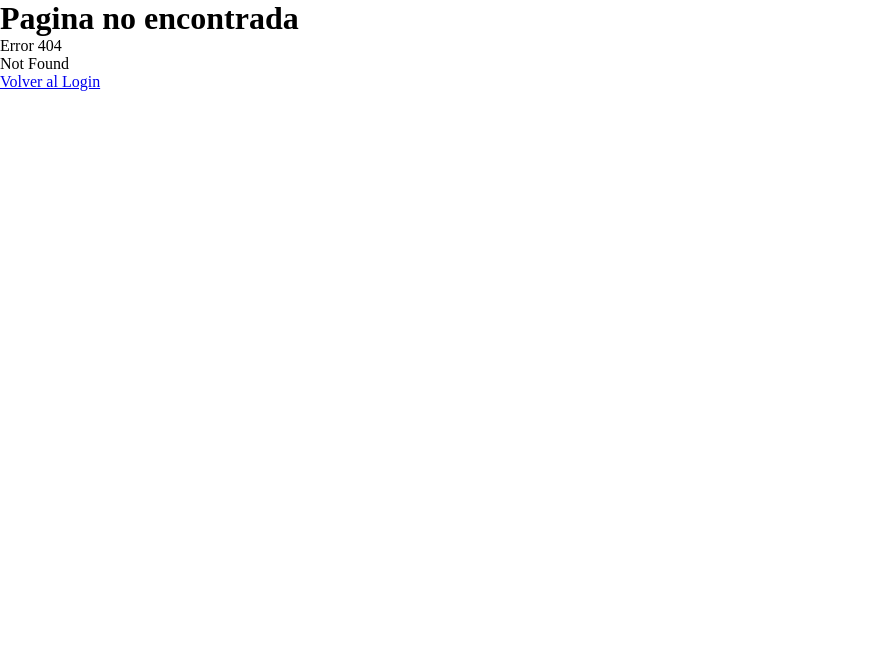
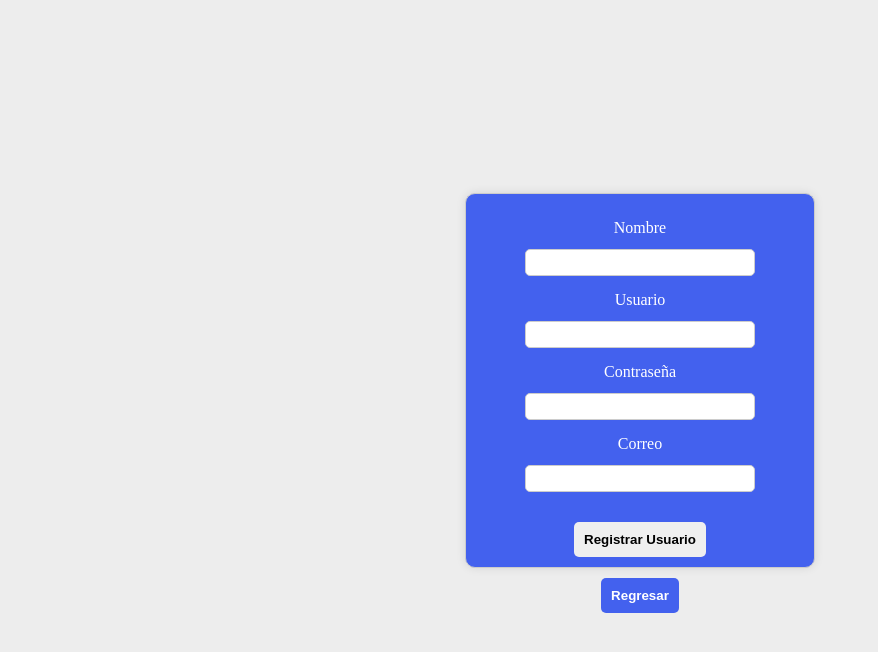
Before and after one commit to WeimarArenas/asistente-frontend-, a React (Create React App) app: page /Register in a window 1280 px wide. Before the commit this address had no page. Shown: the top 652 px of the page, without its empty margins (0-878 px from the left). Built offline with nearby package versions, Linux system fonts and the light colour scheme.

Commit message:
registro de usuarios ya completado

```diff
--- a/src/pages/Login.jsx
+++ b/src/pages/Login.jsx
@@ -1,44 +1,96 @@
-import { Link } from "react-router-dom";
+import { useNavigate, Link } from "react-router-dom";
+import React, { useState } from "react";
 
 // importo los estilos css
-import '../styles/login.css'
+import '../styles/login.css';
 
 function Login() {
+    const navigate = useNavigate();
+    const [verificado, setVerificado] = useState(false);
+    const [correo, setCorreo] = useState('');
+    const [clave, setClave] = useState('');
+    const [ingresoIntentado, setIngresoIntentado] = useState(false);
+
+    const handleLogin = async () => {
+        // Supongamos que response es la respuesta de la API
+        const response = await fetch(`http://127.0.0.1:5000/usuarios/${correo}/${clave}`);
+        const data = await response.json();
+
+        // Verificar si el usuario está verificado
+        const usuario = data.usuario && data.usuario.length > 0 ? data.usuario[0] : null;
+        const usuarioVerificado = usuario && usuario.verificado === 1;
+
+        setVerificado(!usuarioVerificado);
+        setIngresoIntentado(true);
+
+        if (usuarioVerificado) {
+            // Usuario verificado, redirigir a la página de inicio
+            navigate("/Home");
+        } else {
+            // Usuario no verificado, mostrar un mensaje o tomar otra acción
+            setVerificado(false);
+        }
+    };
+
     return (
         <div className="containerCardLogin">
             <div className="cardLogin">
                 <div className="cardLoginInput">
                     <div className="cardLoginInputUser">
-                        <p style={{marginBottom: "12px"}} >Usuario</p>
-                        <input type="text"
+                        <p style={{ marginBottom: "12px" }} >Correo</p>
+                        <input
+                            type="email"
                             style={{
                                 borderRadius: "10px",
                                 padding: "10px",
                                 outline: "none",
                                 border: "none"
-                        }}/>
+                            }}
+                            value={correo}
+                            onChange={(e) => setCorreo(e.target.value)}
+                        />
                     </div>
                     <div className="cardLoginInputPassword">
-                        <p style={{marginBottom: "12px"}} >Contraseña</p>
-                        <input type="password"
+                        <p style={{ marginBottom: "12px" }} >Contraseña</p>
+                        <input
+                            type="password"
                             style={{
                                 borderRadius: "10px",
                                 padding: "10px",
                                 outline: "none",
                                 border: "none"
-                        }}/>
+                            }}
+                            value={clave}
+                            onChange={(e) => setClave(e.target.value)}
+                        />
                     </div>
                 </div>
                 <div className="cardLoginButton">
-                    <button className="cardLoginButtonLogin">
-                        <Link to="/home" className="cardLoginButtonLoginText" style={{
-                            textDecoration: "none", color: "black", fontSize: "15px", fontWeight: "600"
-                            }}>Ingresar</Link>
+                    <button className="cardLoginButtonLogin" onClick={handleLogin}>
+                        Ingresar
+                    </button>
+
+                </div>
+            </div>
+            <div style={{ background: '#ededed' }}>
+                <div className="mensajeVerificacion color">
+                    {ingresoIntentado && verificado === false && (
+                        <p style={{ color: 'red', textAlign: 'center' }}>
+                            Usuario no verificado. No se puede acceder.
+                        </p>
+                    )}
+                </div>
+                <div className="color">
+                    <div className="cardRegister color">
+                        <p>Si no posee una cuenta puede registrarse</p>
+                        <button>
+                            <Link to="/Register" className="linkRegister">Registrar usuario</Link>
                         </button>
                     </div>
                 </div>
             </div>
-    )
-};
+        </div>
+    );
+}
 
 export default Login;
--- /dev/null
+++ b/src/pages/Register.jsx
@@ -0,0 +1,133 @@
+import React, { useState, useEffect } from "react";
+import { useNavigate } from "react-router-dom";
+
+// Estilos del formulario
+import '../styles/register.css'
+
+function Register() {
+    const navigate = useNavigate();
+
+    // Estados para los campos del formulario
+    const [nombre, setNombre] = useState("");
+    const [usuario, setUsuario] = useState("");
+    const [clave, setClave] = useState("");
+    const [correo, setCorreo] = useState("");
+
+    // Estado para controlar la visibilidad del modal de éxito
+    const [showSuccessModal, setShowSuccessModal] = useState(false);
+
+    // Función para manejar el registro
+    const handleRegister = async () => {
+
+        // validar que los campos del formular no esten vacios
+        if (!nombre || !usuario || !clave || !correo) {
+            console.error("Todos los campos son obligatorios");
+            return;
+        }
+
+        // Construir el objeto de usuario a enviar al servidor
+        const newUser = {
+            nombre: nombre,
+            usuario: usuario,
+            clave: clave,
+            correo: correo
+        };
+
+
+        try {
+            // Realizar la solicitud al servidor para registrar el usuario
+            const response = await fetch('http://127.0.0.1:5000/usuarios', {
+                method: 'POST',
+                headers: {
+                    'Content-Type': 'application/json'
+                },
+                body: JSON.stringify(newUser)
+            });
+
+            // Verificar si el registro fue exitoso
+            if (response.ok) {
+                // Mostrar el modal de éxito
+                setShowSuccessModal(true);
+
+                // Ocultar el modal después de 2 segundos
+                setTimeout(() => {
+                    setShowSuccessModal(false);
+                    // Redirigir al usuario a otra página (puedes personalizar según tus necesidades)
+                    navigate("/");
+                }, 2000);
+            } else {
+                // Manejar errores en el registro (puedes personalizar según tus necesidades)
+                console.error("Error en el registro");
+            }
+        } catch (error) {
+            console.error("Error al intentar registrar el usuario:", error);
+        }
+    };
+
+    // Efecto para limpiar el formulario cuando se oculta el modal de éxito
+    useEffect(() => {
+        if (!showSuccessModal) {
+            setNombre("");
+            setUsuario("");
+            setClave("");
+            setCorreo("");
+        }
+    }, [showSuccessModal]);
+
+    return (
+        <div className="containerCardRegister">
+            <div className="cardRegister">
+                <div className="cardRegisterInput">
+                    <div className="cardRegisterInputUser">
+                        <p style={{ marginBottom: "12px" }}>Nombre</p>
+                        <input
+                            type="text"
+                            value={nombre}
+                            onChange={(e) => setNombre(e.target.value)}
+                        />
+                    </div>
+                    <div className="cardRegisterInputUser">
+                        <p style={{ marginBottom: "12px" }}>Usuario</p>
+                        <input
+                            type="text"
+                            value={usuario}
+                            onChange={(e) => setUsuario(e.target.value)}
+                        />
+                    </div>
+                    <div className="cardRegisterInputPassword">
+                        <p style={{ marginBottom: "12px" }}>Contraseña</p>
+                        <input
+                            type="password"
+                            value={clave}
+                            onChange={(e) => setClave(e.target.value)}
+                        />
+                    </div>
+                    <div className="cardRegisterInputCorreo">
+                        <p style={{ marginBottom: "12px" }}>Correo</p>
+                        <input
+                            type="email"
+                            value={correo}
+                            onChange={(e) => setCorreo(e.target.value)}
+                        />
+                    </div>
+                </div>
+                <div className="cardRegisterButtons">
+                    <button className="cardRegisterButtonUser" onClick={handleRegister}>
+                        Registrar Usuario
+                    </button>
+                </div>
+            </div>
+            <button className="cardRegisterButtonBack" onClick={() => navigate("/")}>
+                Regresar
+            </button>
+
+            {showSuccessModal && (
+                <div className="successModal">
+                    <p>¡Registro exitoso!</p>
+                </div>
+            )}
+        </div>
+    );
+}
+
+export default Register;
--- a/src/router/index.jsx
+++ b/src/router/index.jsx
@@ -4,12 +4,17 @@ import Login from '../pages/Login'
 import Home from '../pages/Home'
 import NotFound from "../pages/NoFound";
 import Areas from "../pages/Areas";
+import Register from "../pages/Register";
 
 export const router = createBrowserRouter([
     {
         path: '/',
         element: <Login />,
         errorElement: <NotFound />,
+    },
+    {
+        path: '/Register',
+        element: <Register />
     },
     {
         path: '/home',
--- a/src/styles/login.css
+++ b/src/styles/login.css
@@ -10,7 +10,8 @@
 .cardLogin{
     display: flex;
     flex-direction: column;
-    margin-top: 8%;
+    margin-top: 4%;
+    margin-bottom: 5px;
     padding: 50px;
     text-align: center;
     border-radius: 10px;
@@ -49,10 +50,14 @@
     border-radius: 10px;
     box-shadow: 0px 4px 8px rgba(0, 0, 0, 0.2);
     background-color: #fff;
+    font-size: 16px;
+    font-weight: 600;
 }
 
 .cardLoginButtonLogin:hover{
     background-color: #7209b7;
+    color: white;
+    cursor: pointer;
 }
 
 .cardLoginButtonLoginText {
@@ -66,3 +71,38 @@
 .cardLoginButtonLoginText:hover {
     color: white; /* Cambia el color del texto a blanco cuando pasas el cursor por encima */
 }
+
+.cardRegister{
+    margin-top: 5px;
+    padding: 10px, 20px;
+    background-color: #ededed;
+    display: flex;
+    flex-direction: column;
+    align-items: center;
+}
+
+.cardRegister > p{
+    font-size: 16px;
+    font-weight: 600;
+}
+
+.cardRegister > button{
+    margin-top: 10px;
+    font-size: 18px;
+    font-weight: 600;
+    padding: 10px 20px;
+    border-radius: 8px;
+    background-color: #4361ee;
+    width: 80%;
+    box-shadow: 0px 4px 4px rgba(0, 0, 0, 0.8);
+}
+
+.cardRegister > button:hover{
+    cursor: pointer;
+    background-color: #7209b7;
+}
+
+.linkRegister{
+    color: #ffff;
+    text-decoration: none;
+}
--- /dev/null
+++ b/src/styles/register.css
@@ -0,0 +1,80 @@
+/* register.css */
+
+.containerCardRegister {
+    display: flex;
+    flex-direction: column;
+    align-items: center;
+    justify-content: center;
+    height: 100vh;
+    background-color: #ededed;
+    color: white;
+}
+
+.cardRegister {
+    width: 350px;
+    padding: 10px;
+    border: 1px solid #ccc;
+    border-radius: 10px;
+    box-shadow: 0 0 10px rgba(0, 0, 0, 0.1);
+    background-color: #4361ee;
+    color: white;
+    text-align: center;
+}
+
+.cardRegisterInput {
+    margin-bottom: 15px;
+    width: 70%;
+    margin-top: 15px;
+}
+
+.cardRegisterInputUser,
+.cardRegisterInputPassword,
+.cardRegisterInputCorreo {
+    margin-bottom: 15px;
+}
+
+.cardRegisterInput input {
+    width: 100%;
+    padding: 5px 5px;
+    border-radius: 5px;
+    border: 1px solid #ccc;
+    outline: none;
+}
+
+.cardRegisterButtonUser,
+.cardRegisterButtonBack {
+    display: flex;
+    flex-direction: column;
+    padding: 10px;
+    font-weight: bold;
+    border-radius: 5px;
+}
+
+.cardRegisterButtonUser:hover,
+.cardRegisterButtonBack:hover {
+    background-color: #7209b7;
+    color: white;
+}
+
+.cardRegisterButtonBack{
+    margin-top: 10px;
+    background-color: #4361ee;
+    color: white;
+}
+
+
+/*Estilos para el modal*/
+.successModal {
+    position: fixed;
+    top: 50%;
+    left: 50%;
+    transform: translate(-50%, -50%);
+    background-color: #ededed;
+    padding: 20px;
+    border-radius: 10px;
+    box-shadow: 0 4px 8px rgba(0, 0, 0, 0.1);
+    z-index: 1000;
+    text-align: center;
+    font-size: 18px;
+    color: #000;
+}
```
Lines whose indentation alone changed are shown as unchanged.
